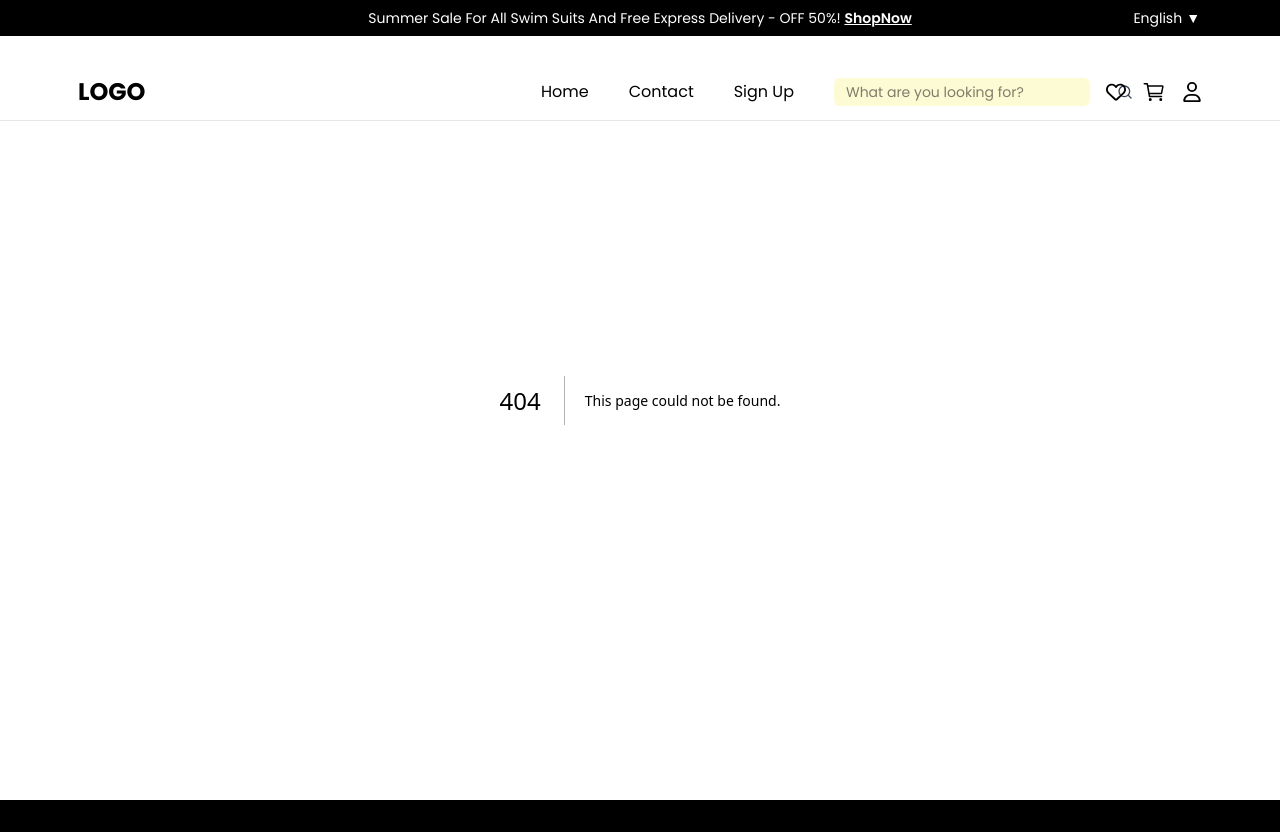
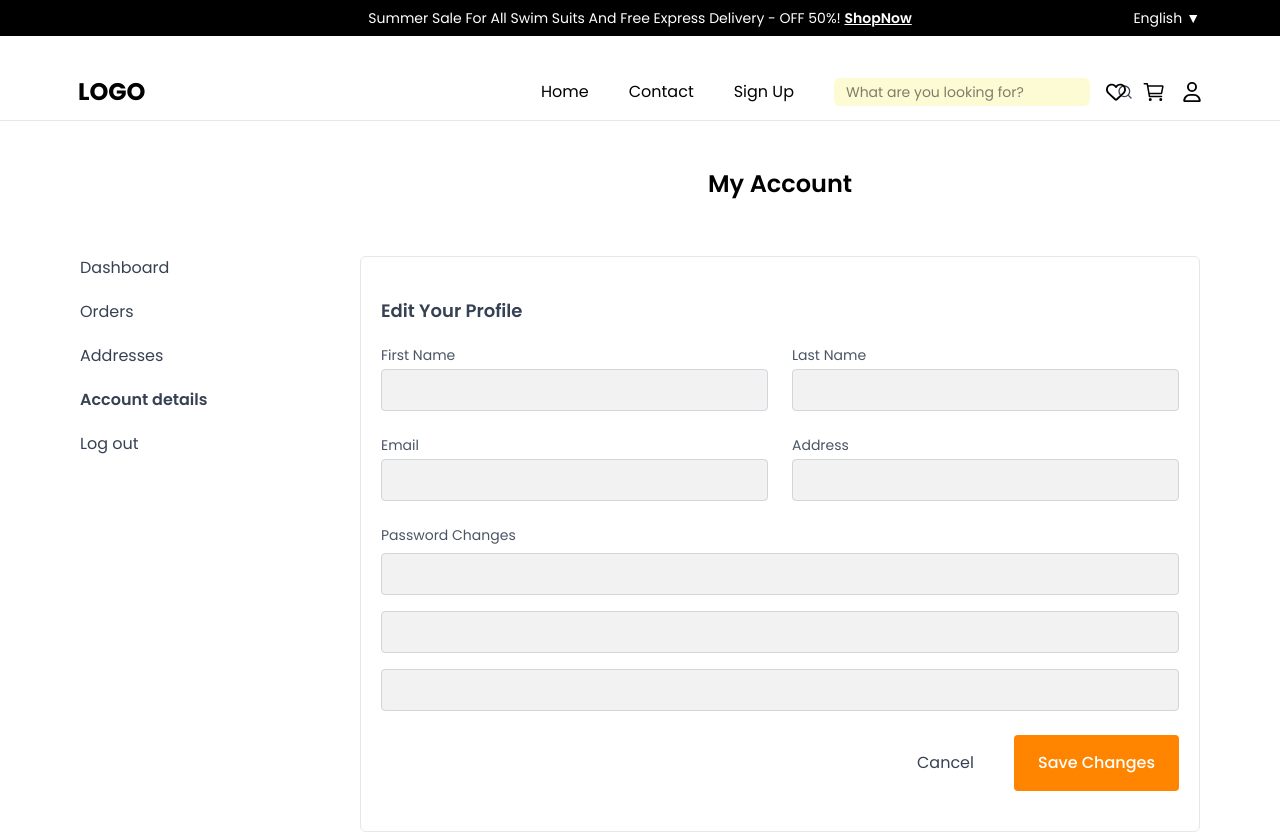
Before and after one commit to SwagataChatterjee68/next-project, a Next.js app: page /account/account-details in a window 1280 px wide. Before the commit this address had no page. Shown: the top 832 px of the page. Built offline with nearby package versions, Linux system fonts and the light colour scheme.

Commit message:
added some change

```diff
--- /dev/null
+++ b/src/app/account/account-details/page.jsx
@@ -0,0 +1,81 @@
+import React from 'react'
+
+const page = () => {
+  return (
+    <div>
+        <section className=" rounded-md xl:px-5 px-5 py-10  lg:mt-0 mt-20 border border-gray-200 ">
+          <div className="flex justify-between items-center mb-5">
+            <h2 className="text-lg font-semibold text-gray-700">Edit Your Profile</h2>
+          </div>
+
+          <form className="space-y-6">
+            {/* Name and Email */}
+            <div className="grid grid-cols-1 sm:grid-cols-2 gap-6">
+              <div>
+                <label className="block text-sm text-gray-600 mb-1">First Name</label>
+                <input
+                  type="text"
+                  className="w-full border border-gray-300 rounded-sm px-3 py-2 bg-[#D9D9D959] outline-none focus:ring-1 focus:ring-gray-400"
+                />
+              </div>
+              <div>
+                <label className="block text-sm text-gray-600 mb-1">Last Name</label>
+                <input
+                  type="text"
+                  className="w-full border border-gray-300 bg-[#D9D9D959]  rounded-sm px-3 py-2 outline-none focus:ring-1 focus:ring-gray-400"
+                />
+              </div>
+              <div>
+                <label className="block text-sm text-gray-600 mb-1">Email</label>
+                <input
+                  type="email"
+                  className="w-full border border-gray-300 bg-[#D9D9D959]  rounded-sm px-3 py-2 outline-none focus:ring-1 focus:ring-gray-400"
+                />
+              </div>
+              <div>
+                <label className="block text-sm text-gray-600 mb-1">Address</label>
+                <input
+                  type="text"
+                  className="w-full border border-gray-300 bg-[#D9D9D959]  rounded-sm px-3 py-2 outline-none focus:ring-1 focus:ring-gray-400"
+                />
+              </div>
+            </div>
+
+            {/* Password Changes */}
+            <div>
+              <label className="block text-sm text-gray-600 mb-2">Password Changes</label>
+              <div className="space-y-4">
+                <input
+                  type="password"
+                  className="w-full border border-gray-300 bg-[#D9D9D959]  rounded-sm px-3 py-2 outline-none focus:ring-1 focus:ring-gray-400"
+                />
+                <input
+                  type="password"
+                  className="w-full border border-gray-300 bg-[#D9D9D959]  rounded-sm px-3 py-2 outline-none focus:ring-1 focus:ring-gray-400"
+                />
+                <input
+                  type="password"
+                  className="w-full border border-gray-300 bg-[#D9D9D959]  rounded-sm px-3 py-2 outline-none focus:ring-1 focus:ring-gray-400"
+                />
+              </div>
+            </div>
+
+            {/* Buttons */}
+            <div className="flex justify-end items-center gap-10">
+              <button type="button" className="text-gray-700 hover:text-black">
+                Cancel
+              </button>
+              <button
+                type="submit"
+                className="bg-[#FF8400] text-white md:px-6 px-4 py-2 md:py-4 font-medium rounded-sm text-[16px] hover:bg-orange-600 transition"
+              >
+                Save Changes
+              </button>
+            </div>
+          </form>
+        </section>
+    </div>
+  )
+}
+
+export default page
--- a/src/app/account/layout.jsx
+++ b/src/app/account/layout.jsx
@@ -2,7 +2,7 @@ import Sidebar from "@/components/Sidebar";
 
 export default function AccountLayout({ children }) {
   return (
-    <div className="2xl:max-w-7xl md:max-w-6xl mx-auto px-4 py-32 min-h-screen flex">
+    <div className="2xl:max-w-7xl md:max-w-6xl mx-auto px-4 py-32 min-h-screen flex lg:flex-nowrap flex-wrap">
       <Sidebar />
       <div className="w-full">
         <h1 className="text-2xl font-semibold text-center mb-14 mt-10">
--- a/src/app/account/orders/page.jsx
+++ b/src/app/account/orders/page.jsx
@@ -9,8 +9,8 @@ export default function OrdersPage() {
   const orders = [
     {
       id: 1,
-      title: "Classic Leather Watch",
-      img: "/watch.jpg",
+      title: "Gaming Laptop",
+      img: "/laptop.png",
       price: 199,
       quantity: 1,
       status: "Delivered",
@@ -18,8 +18,8 @@ export default function OrdersPage() {
     },
     {
       id: 2,
-      title: "Wireless Headphones",
-      img: "/headphones.jpg",
+      title: "Football Shoes",
+      img: "/shoes.png",
       price: 120,
       quantity: 2,
       status: "In Transit",
--- a/src/app/globals.css
+++ b/src/app/globals.css
@@ -34,7 +34,7 @@ footer {
 }
 
 .categories {
-  @apply grid grid-cols-3 lg:flex lg:flex-col flex-wrap gap-4 text-sm md:text-base font-medium lg:w-[220px] w-full pt-10 ;
+  @apply grid grid-cols-3 lg:flex lg:flex-col lg:gap-4  gap-0 flex-wrap text-sm md:text-base font-medium lg:w-[220px] lg:pt-18 pt-10 ;
 }
 
 .categories a {
--- a/src/app/page.js
+++ b/src/app/page.js
@@ -92,13 +92,13 @@ export default function Home() {
               <Link
                 href="/"
                 key={i}
-                className=" lg:justify-start justify-center items-center lg:pt-0 pt-10    lg:text-left hover:text-[#FFA500] transition-colors duration-200"
+                className="lg:justify-start flex flex-col justify-center items-center lg:items-start lg:pt-0 pt-10 lg:text-left hover:text-[#FFA500] transition-colors duration-200"
               >
                 {/* Icons only visible on mobile and tablet */}
-                <div className="lg:hidden flex items-center justify-center w-12  h-12 md:w-14 md:h-14 bg-gray-100 rounded-full mb-2">
+                <div className="lg:hidden flex items-center justify-center text-[#FFA500] w-12  h-12 md:w-14 md:h-14 bg-gray-100 rounded-full mb-2">
                   {categoryIcons[cat]}
                 </div>
-                <span className="text-sm  sm:text-sm md:text-base font-medium">
+                <span className="text-xs sm:text-sm md:text-base font-small">
                   {cat}
                 </span>
               </Link>
@@ -112,7 +112,7 @@ export default function Home() {
             {slides.map((slide, index) => (
               <div
                 key={slide.id}
-                className={`absolute top-10 left-0 w-full transition-all duration-700 ease-in-out ${
+                className={`absolute lg:top-18 top-10 left-0 w-full transition-all duration-700 ease-in-out ${
                   index === current
                     ? "opacity-100 translate-x-0"
                     : "opacity-0 translate-x-full"
--- a/src/components/category/category.css
+++ b/src/components/category/category.css
@@ -21,7 +21,7 @@
 }
 
 .category-title {
-  @apply lg:text-[36px] font-semibold text-xl ;
+  @apply text-xl md:text-[36px] font-semibold text-gray-900;
 }
 
 /* --- Arrows --- */
--- a/src/components/navbar/navbar.css
+++ b/src/components/navbar/navbar.css
@@ -16,7 +16,7 @@
 
 /* --- Main Navbar --- */
 .mainNav {
-  @apply flex items-center 2xl:max-w-7xl md:max-w-6xl  mx-auto justify-between px-3.5 py-3 pt-10 sticky top-0 z-50;
+  @apply flex items-center 2xl:max-w-7xl md:max-w-6xl  mx-auto justify-between px-3.5 py-3 lg:pt-10 sticky top-0 z-50;
 }
 .logo {
   @apply text-xl md:text-2xl font-bold cursor-pointer;
--- a/src/components/newArrival/newArrival.css
+++ b/src/components/newArrival/newArrival.css
@@ -10,7 +10,7 @@
 }
 
 .newarrival-title {
-  @apply text-xl md:text-[36px]  font-semibold mb-10;
+  @apply text-xl md:text-[36px] font-semibold text-gray-900 mb-10;
 }
 
 /* Grid */
--- a/src/components/products/products.css
+++ b/src/components/products/products.css
@@ -29,7 +29,7 @@
 
 /* Title */
 .products-title {
-  @apply text-xl md:text-[36px]  font-semibold mb-6;
+  @apply text-xl md:text-[36px] font-semibold text-gray-900 mb-10;
 }
 
 /* Slider */
```
